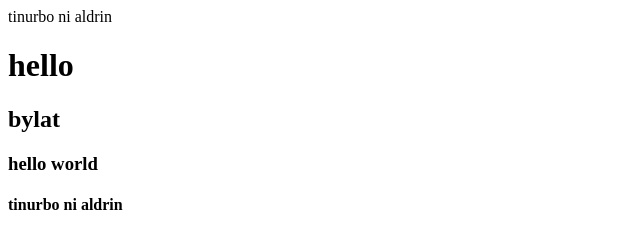
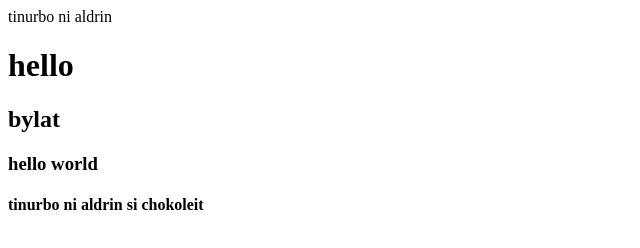
Before and after one commit to eavillar15/starter-web-villar, a plain HTML site: page simple.html in a window 1280 px wide. Shown: the whole page, without its empty margins (0-640 px from the left). Drawn offline with Linux system fonts and the light colour scheme.

Commit message:
mb conflcting changes brewiing

```diff
--- a/simple.html
+++ b/simple.html
@@ -13,6 +13,6 @@ tinurbo ni aldrin
 <h1>hello</h1>
 <h2> bylat </h2>
 <h3>hello world</h3>
-<h4> tinurbo ni aldrin </4>
+<h4> tinurbo ni aldrin si chokoleit</4>
 </body>
 </html>
```
